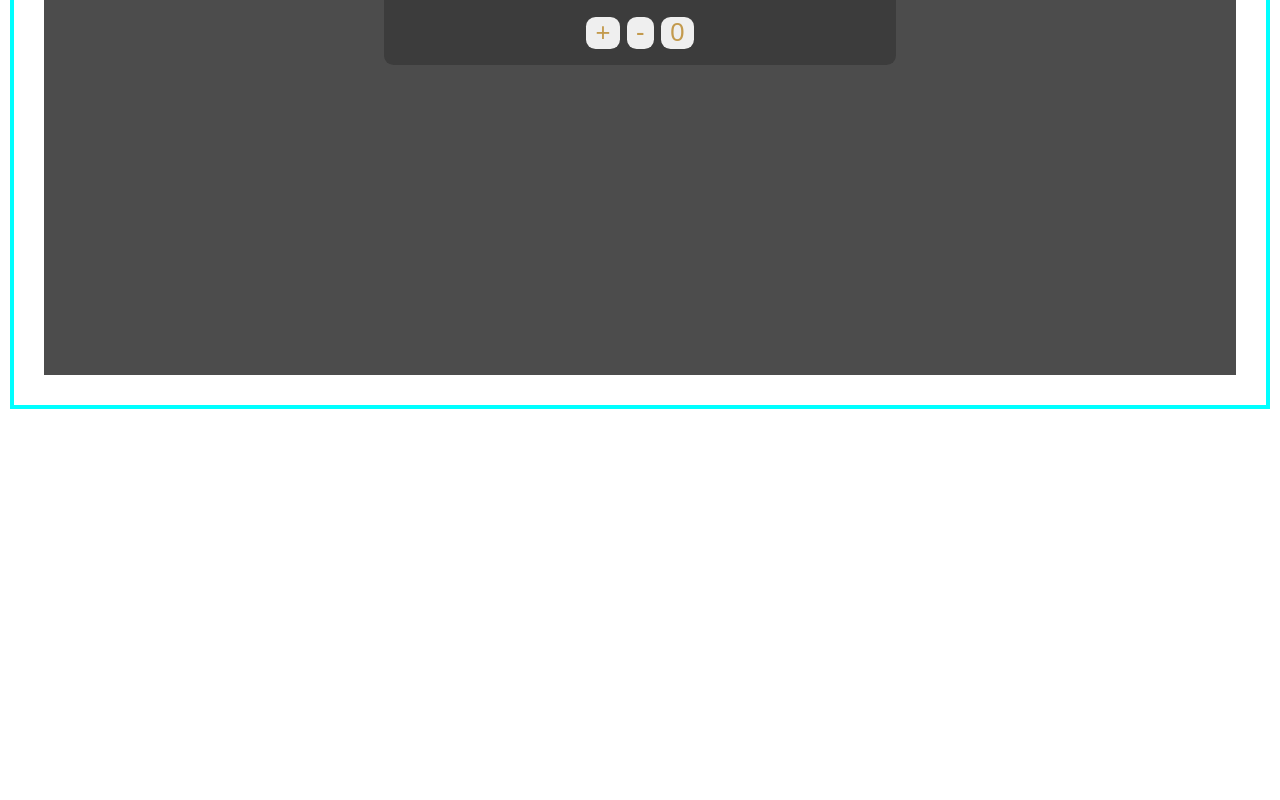
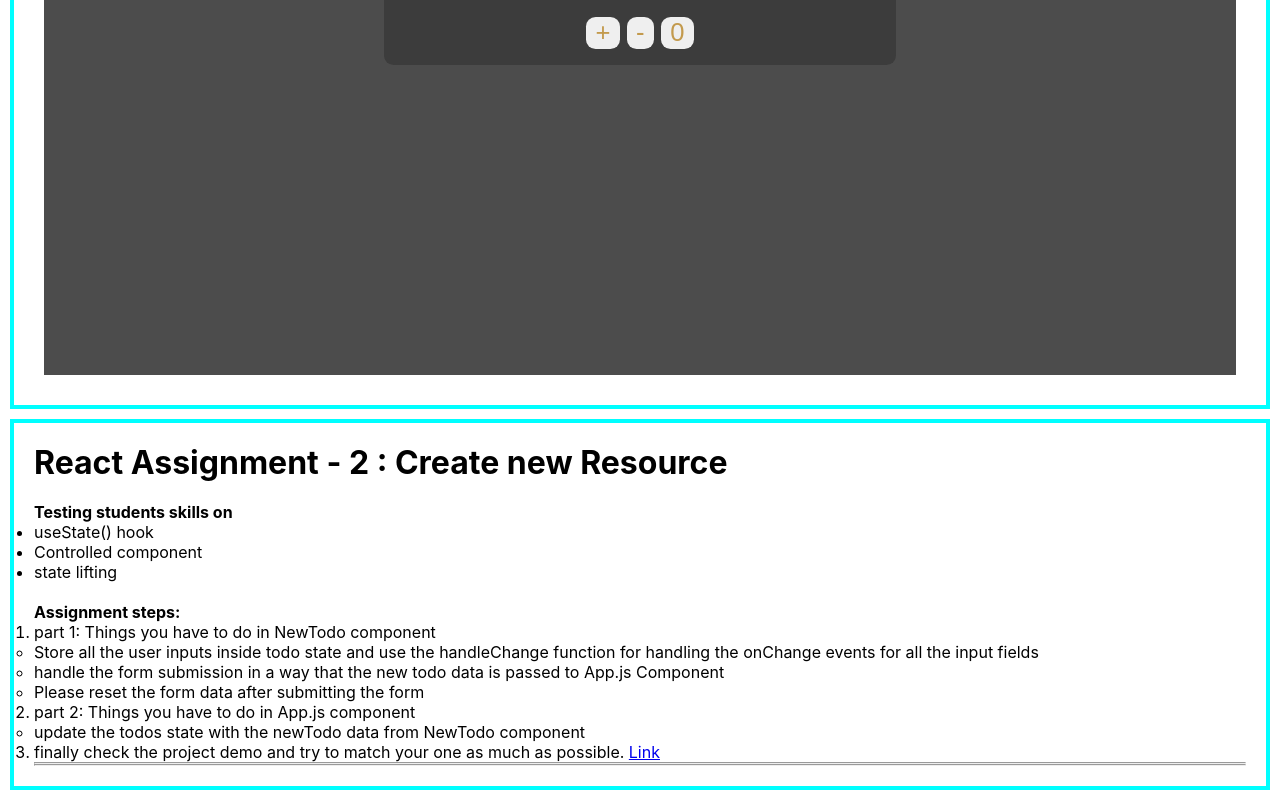
Before and after one commit to khaled39ab/React-With-LWS, a React (Create React App) app: page /all-project in a window 1280 px wide. Shown: the part 2237-3037 px from the top of the page. Before the commit the page ends 2656 px from the top, so only its background shows below. Built offline with nearby package versions, Linux system fonts and the light colour scheme.

Commit message:
ready file

```diff
--- a/src/miniProject/AllProject.js
+++ b/src/miniProject/AllProject.js
@@ -2,6 +2,7 @@ import React from 'react';
 import OthersNavbar from '../page/OthersNavbar';
 import Assignment1 from './assignment1/Assignment1';
 import Assignment2 from './assignment2/Assignment2';
+import Assignment3 from './assignment3/Assignment3';
 
 const AllProject = () => {
     return (
@@ -9,7 +10,7 @@ const AllProject = () => {
             <OthersNavbar></OthersNavbar>
             <Assignment1></Assignment1>
             <Assignment2></Assignment2>
-
+            <Assignment3></Assignment3>
         </div>
     );
 };
--- a/src/miniProject/assignment3/Assignment3.js
+++ b/src/miniProject/assignment3/Assignment3.js
@@ -19,18 +19,29 @@ const Assignment3 = () => {
                 <h4> <strong>Assignment steps:</strong></h4>
 
                 <ol>
-                    <li> part 1: Things you have to do in NewTodo component </li>
-                    <ul>
-                        <li>Store all the user inputs inside todo state and use the handleChange function for handling the onChange events for all the input fields </li>
-                        <li>handle the form submission in a way that the new todo data is passed to App.js Component</li>
-                        <li>Please reset the form data after submitting the form</li>
-                    </ul>
+                    <li> part 1: Things you have to do in NewTodo component
+                        <ul>
+                            <li>Store all the user inputs inside todo state and use the handleChange function for handling the onChange events for all the input fields </li>
+                            <li>handle the form submission in a way that the new todo data is passed to App.js Component</li>
+                            <li>Please reset the form data after submitting the form</li>
+                        </ul>
+                    </li>
+
+                    <li>part 2: Things you have to do in App.js component
+                        <ul>
+                            <li>update the todos state with the newTodo data from NewTodo component</li>
+                        </ul>
+                    </li>
+
                     <li>finally check the project demo and try to match your one as much as possible. <a href="https://create-new-todo.netlify.app/" target="blank">Link</a></li>
                 </ol>
             </div>
             <hr />
             <hr />
 
+            <div>
+
+            </div>
         </div>
     );
 };
```
